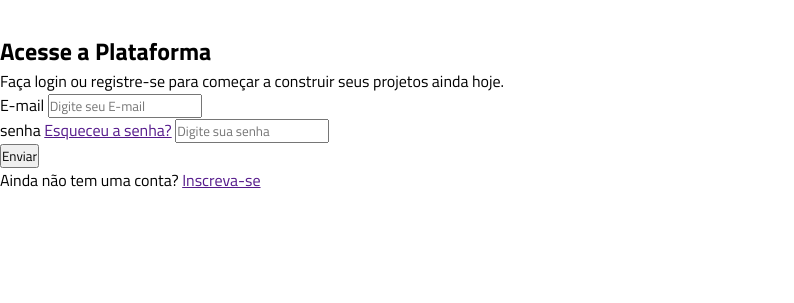
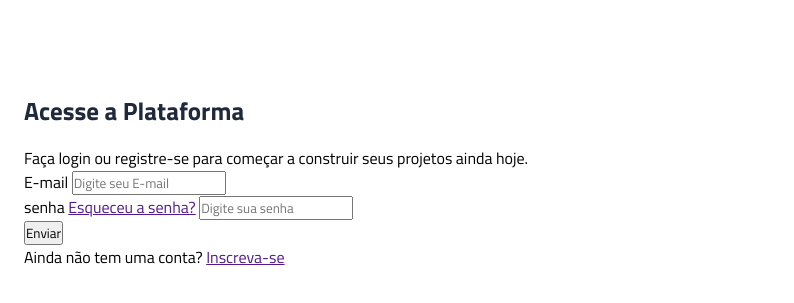
Before and after one commit to jp5plays/projeto-vertigo, a plain HTML site: page index.html in a window 1280 px wide. Shown: the part 107-410 px from the top of the page, without its empty margins (0-794 px from the left). Drawn offline with Linux system fonts and the light colour scheme.

Commit message:
ajuses da section descricao

```diff
--- a/style.css
+++ b/style.css
@@ -16,4 +16,23 @@ header{
 /* display fles para mexer nos intens para cima para baix etc sempre usar display flex */
 /* justify-content:Horizontal */
 /* align-items: vertical */
+margin-bottom: 3.7rem;
 }
+:root{
+--gray-800:#1E293B;
+--gray-600:#475569;
+}
+/* root = classe só do css = tag html */
+/* serve para guardar variáveis igual ap python por exemplo */
+/* exmplo: numero=20 */
+/* print(numero) */
+main{
+    padding-inline: 1.5rem;
+}
+.descricao h1{
+    color: var(--gray-800);
+    margin-bottom: 1rem;
+    /* margin-bottom = distância em baixo */
+    /* margin-top = distância em cima */
+    font-size: 1.5625rem;
+}
```
